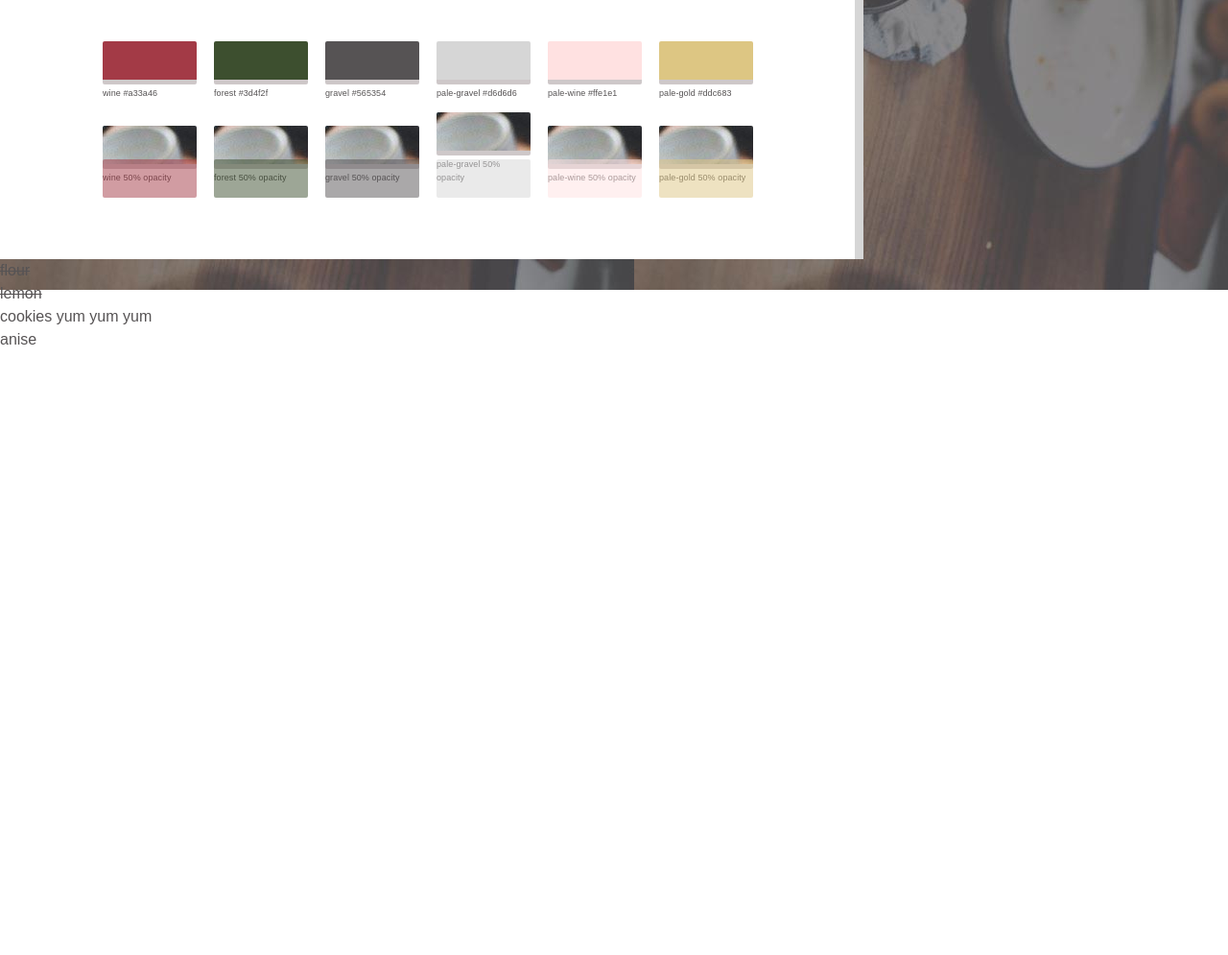
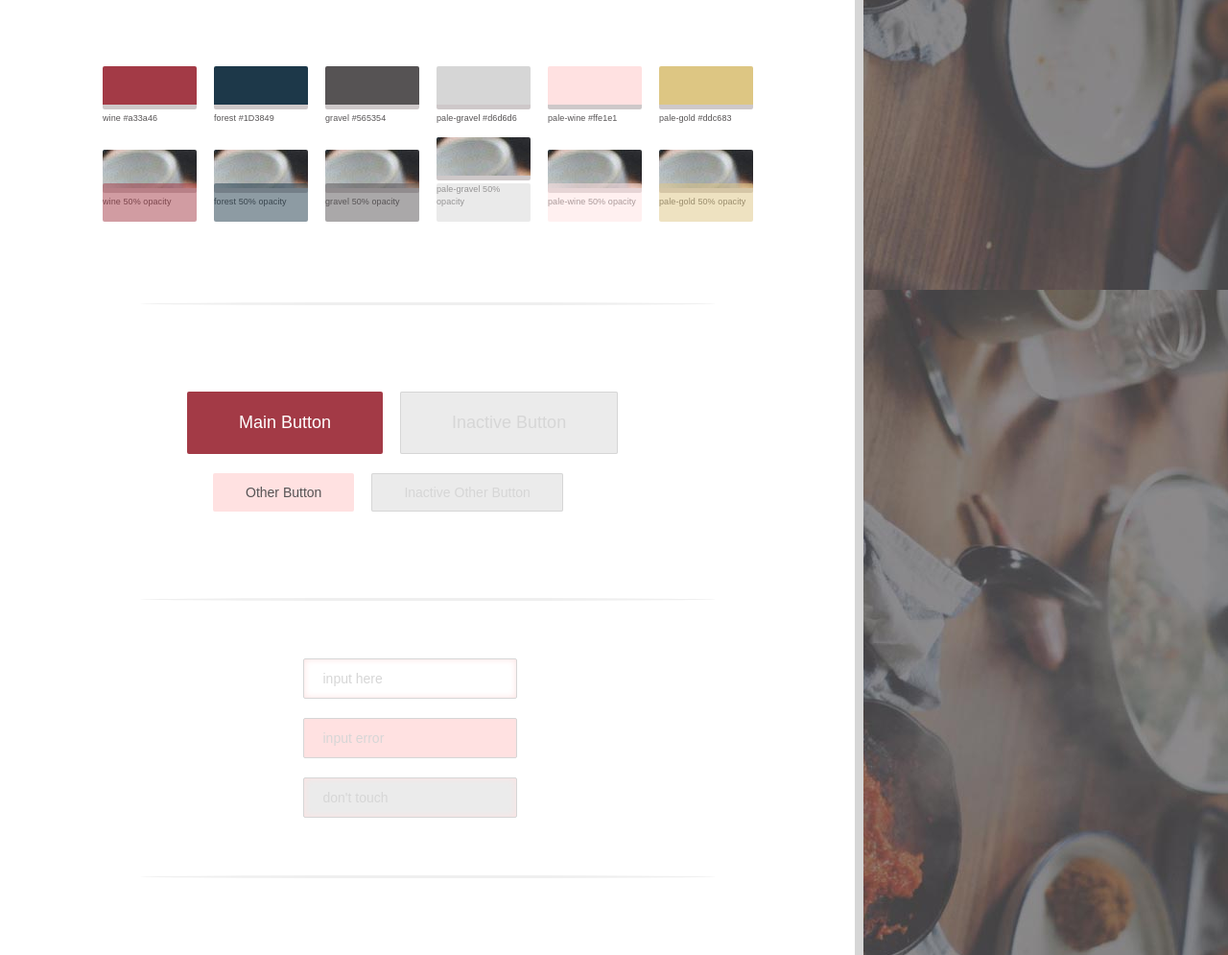
Before and after one commit to kcrace/Styleguide-for-Baking-App, a plain HTML site: page index.html in a window 1280 px wide. Shown: the part 690-1685 px from the top of the page at 96% size. Before the commit the page ends 1056 px from the top, so only its background shows below. Drawn offline with Linux system fonts and the light colour scheme.

Commit message:
added buttons, added input, changed forest color

```diff
--- a/index.html
+++ b/index.html
@@ -31,7 +31,7 @@
 
 		<div class="color-section">
 			<div class="color-example wine-bg"><p class="swatch-text">wine #a33a46</p></div>
-			<div class="color-example forest-bg"><p class="swatch-text">forest #3d4f2f</p></div>
+			<div class="color-example forest-bg"><p class="swatch-text">forest #1D3849</p></div>
 			<div class="color-example gravel-bg"><p class="swatch-text">gravel #565354</p></div>
 			<div class="color-example pale-gravel-bg"><p class="swatch-text">pale-gravel #d6d6d6</p></div>
 			<div class="color-example pale-wine-bg"><p class="swatch-text">pale-wine #ffe1e1</p></div>
@@ -50,31 +50,34 @@
 			<div class="color-example-half pale-gravel-bg"></div>
 			<div class="color-example-half pale-wine-bg"></div>
 			<div class="color-example-half pale-gold-bg"></div>
-
 		</div> <!-- end of color -->
 
-	</div> <!-- end of half container -->
+		<div class="line"></div>
 
-		<div class="grey-side">
-			<ul>
-				<li class="done">flour</li>
-				<li class="done">lemon</li>
-				<li>cookies yum yum yum</li>
-				<li>anise</li>
-			</ul>
-		</div> <!-- end of grey side-->
+		<div class="button-section">
+			<button class="button main">Main Button</button>
+			<button class="button main inactive">Inactive Button</button><br/>
+			<button class="button">Other Button</button>
+			<button class="button inactive">Inactive Other Button</button>
+		</div> <!-- end of button section -->
+
+		<div class="line"></div>
+
+		<div class="input-section">
+			<input type="text" placeholder="input here">
+			<input type="text" class="error" placeholder="input error">
+			<input type="text" class="disabled" placeholder="don't touch">
+		</div><!-- end of inputs -->
+
+
+		<div class="line"></div>
+
+
 
 
 	</div>
 
 
 
-<!-- Typography -->
-
-
-
-
-
-
 </body>
 </html>
--- a/styles.css
+++ b/styles.css
@@ -26,7 +26,7 @@
 }
 
 body{
-	background: url('img/food-grey.jpg') repeat-x fixed;
+	background: url('img/food-grey.jpg') repeat fixed;
 	z-index: -10;
 }
 
@@ -70,10 +70,10 @@ background-color: rgba( 255, 225, 225, 0.5)*/
 }
 
 .forest-bg {
-	background-color: #3d4f2f;
+	background-color: #1D3849;
 }
 .forest {
-	color: #3d4f2f;
+	color: #1D3849;
 }
 
 .gravel-bg {
@@ -111,7 +111,7 @@ h1 {
   font-family: "goudy-bookletter-1911",serif;
   font-size: 85px;
   font-weight: 300;
-  color: #3d4f2f;
+  color: #1D3849;
   /*text-shadow: -1px 1px 14px rgba(83, 83, 83, 0.5);
 */ }
 
@@ -120,7 +120,7 @@ h2 {
   font-size: 65px;
   letter-spacing: .03em;
   font-weight: 300;
-  color: #565354;
+  color: #1D3849;
   /*text-shadow: 0px 1px 2px rgba(83, 83, 83, 0.3);
 */ }
 
@@ -129,21 +129,21 @@ h3 {
   font-size: 55px;
   font-weight: 400;
   letter-spacing: .02em;
-  color: #3d4f2f;
+  color: #565354;
  }
 
  h4 {
   font-family: "goudy-bookletter-1911",serif;
   font-size: 40px;
   font-weight: 400;
-  color: #565354;
+  color: #d6d6d6;
  }
 
  h5 {
   font-family: "goudy-bookletter-1911",serif;
   font-size: 30px;
   font-weight: 300;
-  color: #3d4f2f;
+  color: #d6d6d6;
 }
 
 p {
@@ -165,8 +165,8 @@ p {
 
 span {
   font-family: "rooney-sans",sans-serif;
-  font-size: 15px;
-  font-weight: 300;
+  font-size: 17px;
+  font-weight: 400;
   color: #a33a46;
   line-height: 1.5em;
  }
@@ -178,6 +178,30 @@ span {
   color: #565354;
   line-height: 1.5em;
  }
+
+ a {
+	color: #172F3B;
+	border-bottom: 1px dashed #76c7a5;
+	-webkit-transition: all 0.2s ease;
+	-moz-transition:all 0.2s ease;
+	-o-transition: all 0.2s ease;
+	transition: all 0.2s ease;
+}
+
+a:hover {
+	color: #efb968;
+	border-bottom-style: solid;
+}
+
+a:active {
+	color: #fff;
+	background: #254a5d;
+	border-bottom:none;
+	-webkit-transition: none;
+	-moz-transition:none;
+	-o-transition: none;
+	transition:none;
+}
 
  .done{
  	text-decoration: line-through;
@@ -193,12 +217,24 @@ span {
 }
 
 
-/*color swatches*/
+/*Sections*/
 
 .color-section{
 	width: 900px;
 	padding: 30px 100px;
 }
+
+.button-section{
+	width: 900px;
+	padding: 30px 215px;
+}
+
+.input-section{
+	width: 300px;
+	margin: 30px auto;
+}
+
+/*color swatches*/
 
 .color-example{
 	width: 98px;
@@ -211,7 +247,7 @@ span {
 }
 
 .image-bg{
-	background: url('img/food.jpg') no-repeat fixed;
+	background: url('img/food.jpg') repeat-y fixed;
 	width: 98px;
 	height: 45px;
 	display:inline-block;
@@ -229,3 +265,116 @@ span {
 	opacity: .5;
 
 }
+
+/*button section*/
+
+.button {
+	border: none;
+	padding: 12px 34px;
+	font-size: 14px;
+	color: #565354;
+	background:  #ffe1e1;
+	font-family: "rooney-sans",sans-serif;
+	border-radius: 2px;
+	margin: 10px 7px;
+	cursor: pointer;
+	-webkit-transition: all 0.4s ease;
+	-moz-transition:all 0.4s ease;
+	-o-transition: all 0.4s ease;
+	transition: all 0.4s ease;
+}
+.button.main {
+	padding: 22px 54px;
+	font-size: 18px;
+	background: #a33a46;
+	color: white;
+	margin-left: -20px;
+	margin-right: 34px;
+}
+
+.button.inactive,.button.inactive:hover  {
+	background:  rgba(5, 3, 3, 0.08);
+	color: #d6d6d6;
+	box-shadow: inset 0 0 0 1px #d6d6d6;
+	cursor: not-allowed;
+}
+
+.button:hover {
+	background: #1D3849;
+	color: white;
+}
+
+.button:active {
+	background: #ddc683;
+	-webkit-transition: none;
+	-moz-transition: none;
+	-o-transition: none;
+	transition:  none;
+}
+
+/*input-section*/
+
+input[type="text"] {
+	background:  white;
+	padding: 12px 20px;
+	font-family: "rooney-sans",sans-serif;
+	margin: 10px 20px;
+	color:  #565354;
+	font-size: 14px;
+	border-radius: 2px;
+	border: 1px solid #d6d6d6;
+	box-shadow: inset 0 0 7px #ffe1e1;
+}
+input[type="text"]::-webkit-input-placeholder {
+	color: #d6d6d6;
+	font-family: "rooney-sans",sans-serif;
+	font-size: 14px;
+}
+
+input[type="text"]:focus{
+	box-shadow: 0 0 7px #ddc683;
+}
+
+input[type="text"].error {
+	background: #ffe1e1;
+	color: #d6d6d6;
+	border: 1px solid #d6d6d6;
+	box-shadow: none;
+}
+input[type="text"].error:focus {
+	box-shadow: 0 0 7px #ddc683;
+}
+input[type="text"].disabled {
+	background: rgba(5, 3, 3, 0.08);
+	cursor: not-allowed;
+}
+
+/*.button.inactive,.button.inactive:hover  {
+	background:  rgba(5, 3, 3, 0.08);
+	color: white;
+	box-shadow: inset 0 0 3px 1px #d6d6d6;
+	cursor: not-allowed;
+}*/
+
+
+
+
+
+
+/*.box{
+	background: url('img/food.jpg') no-repeat top left;
+	width: 200px;
+	height: 200px;
+	position: relative;
+	margin:200px;
+}
+
+.box:after {
+	content: " ";
+	position: absolute;
+	top: 0;
+	right: 0;
+	bottom: 0;
+	left: 0;
+	background: rgba(163, 58, 70, 0.5);
+}*/
```
